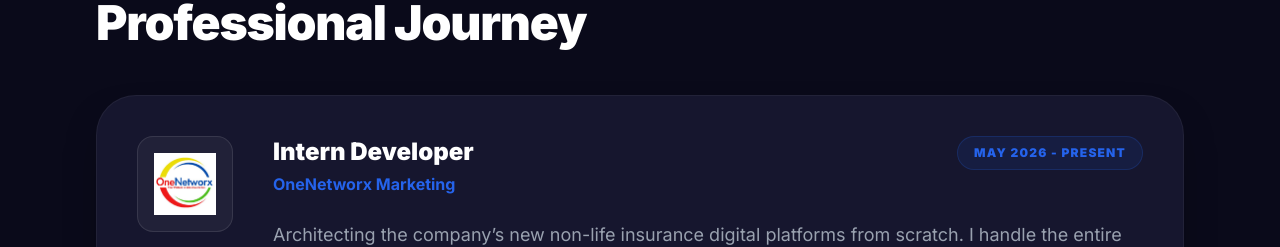
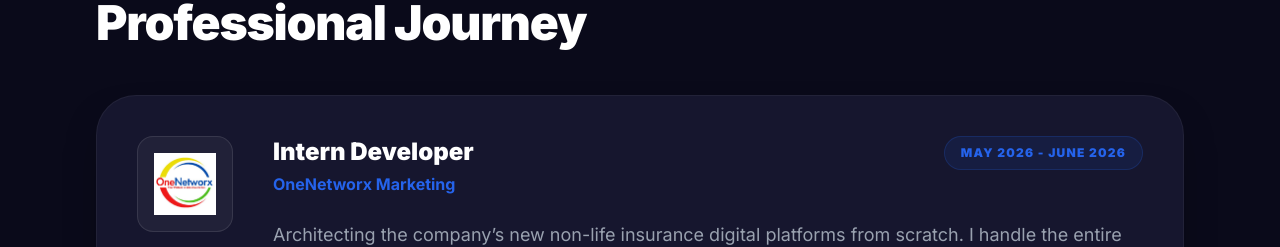
Before and after one commit to brybryson/portfolio, a React (Vite) app: page / in a window 1280 px wide. Shown: the part 2725-2972 px from the top of the page. Built offline with nearby package versions, Linux system fonts and the light colour scheme.

Commit message:
feat: update resume download link and onenetworx internship date

```diff
--- a/src/components/Experience.jsx
+++ b/src/components/Experience.jsx
@@ -17,7 +17,7 @@ const Experience = () => {
                                 <p className="text-royal-blue font-bold mt-1 text-left">OneNetworx Marketing</p>
                             </div>
                             <span className="text-royal-blue text-xs font-black bg-royal-blue/10 px-4 py-2 rounded-full uppercase tracking-widest border border-royal-blue/20 self-start">
-                                May 2026 - Present
+                                May 2026 - June 2026
                             </span>
                         </div>
                         <p className="text-gray-400 text-lg leading-relaxed text-left">
--- a/src/components/Hero.jsx
+++ b/src/components/Hero.jsx
@@ -13,7 +13,7 @@ const Hero = () => {
                         Software Developer specialized in modern full-stack development, building resilient and high-performance applications with React, Next.js, and Prisma.
                     </p>
                     <div className="flex flex-wrap items-center gap-5">
-                        <a href="/resume/Updated%20Resume_Melliza.pdf" download className="flex items-center gap-2 px-10 py-5 bg-royal-blue text-white rounded-2xl font-black hover:bg-royal-blue/80 transition-all shadow-lg shadow-royal-blue/20">
+                        <a href="/resume/Bryant_Melliza_Resume.pdf" download className="flex items-center gap-2 px-10 py-5 bg-royal-blue text-white rounded-2xl font-black hover:bg-royal-blue/80 transition-all shadow-lg shadow-royal-blue/20">
                             Download Resume <span className="material-symbols-outlined text-sm">download</span>
                         </a>
                         <a href="#contact" className="flex items-center gap-2 px-10 py-5 bg-white/5 text-white rounded-2xl font-black border border-white/10 hover:bg-white/10 transition-all">
```
Also changed, not shown: 1 other file (tests, documents, lock files or other folders).
